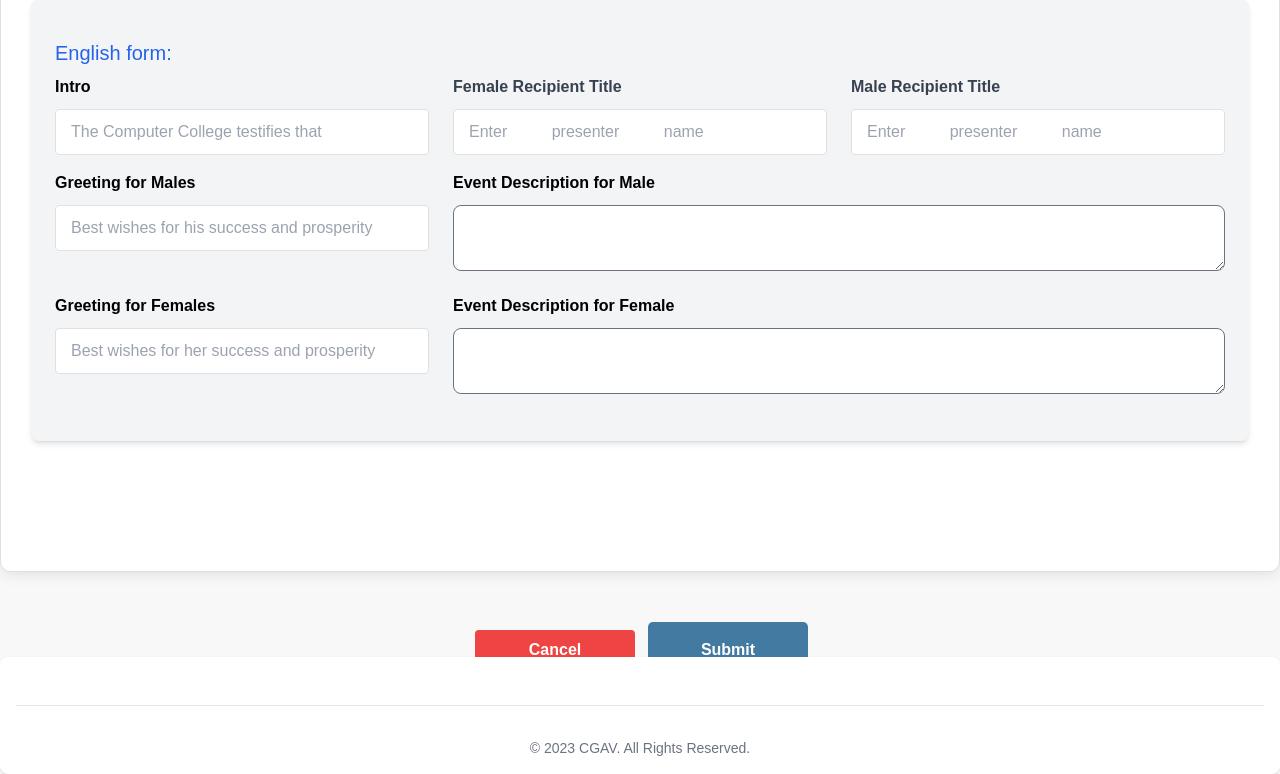
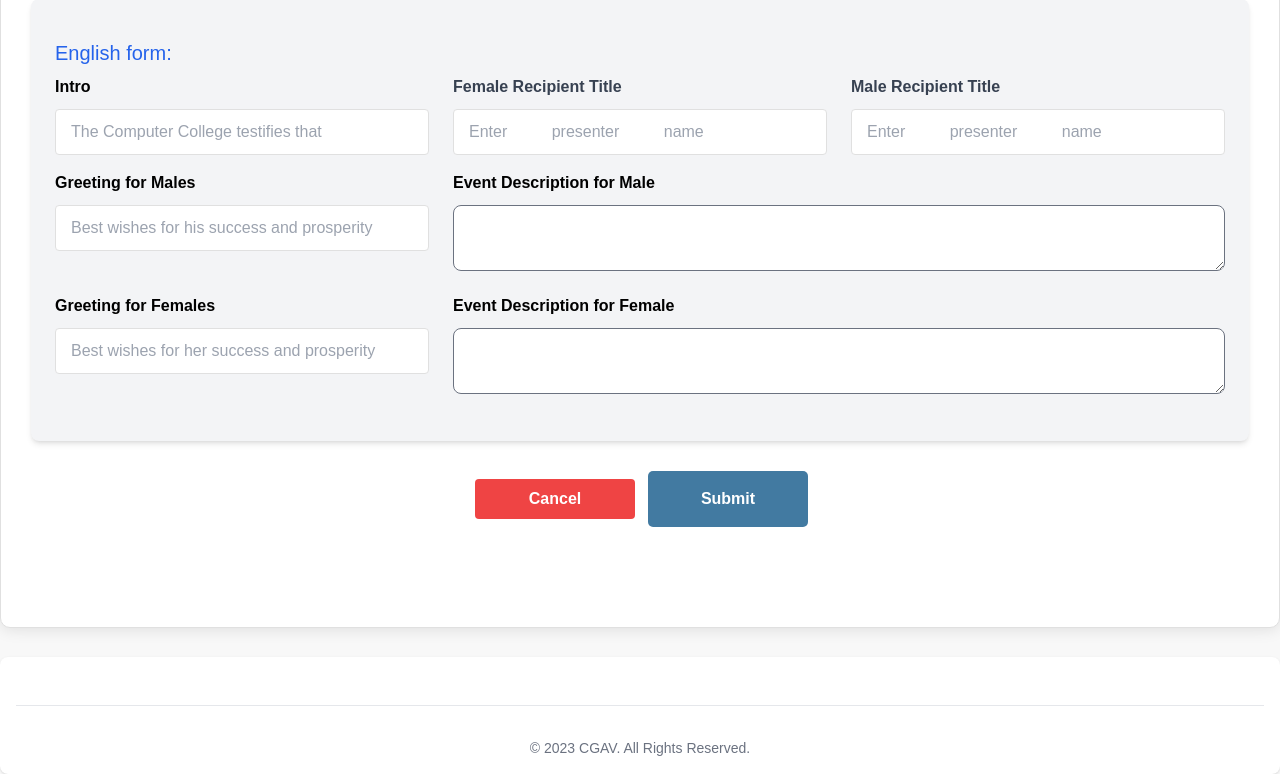
Before and after one commit to zalsaeed/cgav, a Flask app: page /en_form in a window 1280 px wide. Shown: the part 1070-1844 px from the top of the page. Run offline with Flask 2, Linux system fonts and the light colour scheme; the visitor is signed in with stand-in values (Sample User, id 1); data that the repository does not hold is empty; parts of the project's set-up code (start-up, migrations or seed data) failed here and were passed over; some libraries are stand-ins or nearby versions; some web fonts are replaced.

Commit message:
fix the hidden buttons in ar & en forms

```diff
--- a/src/flask_website/templates/en_form.html
+++ b/src/flask_website/templates/en_form.html
@@ -240,17 +240,16 @@
       </div>
     </div>
 
-</div>
-<!-- ... -->
 
 
-<div class="text-center mt-6">
-  <button type="button" onclick="window.location.href='{{ url_for('certificates') }}'"
-    class="button w-40 bg-red-500 hover:bg-red-700 text-white font-bold py-2 px-4 rounded m-2">Cancel</button>
-  <input type="submit" value="Submit" class="button w-40 text-white font-bold py-2 px-4 rounded m-2">
-</div>
 
-</form>
+    <!-- Button Container -->
+    <div class="fixed-bottom text-center mt-6">
+      <button type="button" onclick="window.location.href='{{ url_for('certificates') }}'"
+        class="button w-40 bg-red-500 hover:bg-red-700 text-white font-bold py-2 px-4 rounded m-2">Cancel</button>
+      <input type="submit" value="Submit" class="button w-40 text-white font-bold py-2 px-4 rounded m-2">
+    </div>
+  </form>
 </div>
 <script>
   function toggleSecondSignatory() {
```
Also changed, not shown: src/flask_website/templates/ar_form.html (+4 -4 lines).
